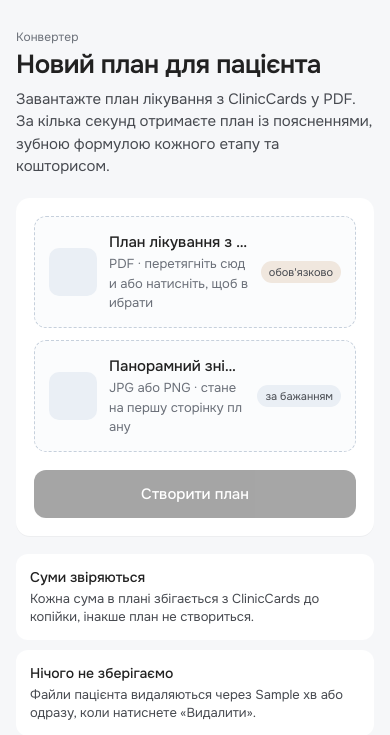
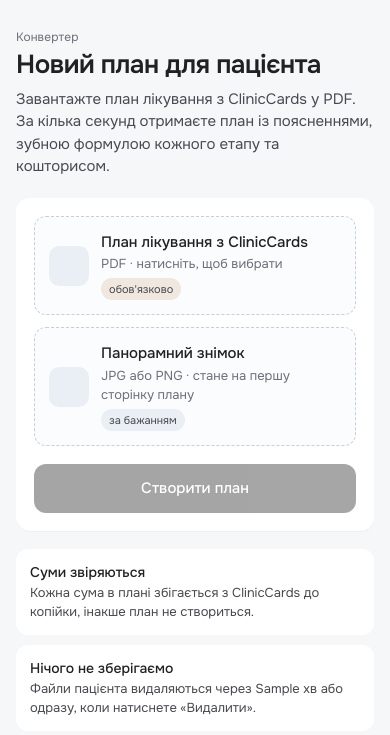
Before and after one commit to WKPDIO/frankolab-plan-converter, a Python web app: template web/templates/office.html.j2 in a window 390 px wide. Shown: the part 59-794 px from the top of the page. Run offline with Jinja, Linux system fonts and the light colour scheme; the template is opened without the code that fills it: most values are stand-ins (such as "Sample title", 1, 10 or a date in 2020).

Commit message:
Phone-friendly upload cards; pattern fills no longer trip the reader
- Office page on a phone: card titles and hints wrap by words (no letters
  cut off), the "required / optional" tag sits under the title, and the
  drag-and-drop hint is hidden on touch screens.
- Parser: a shape filled with a pattern (its colour comes as a name such
  as 'P23') is not mistaken for an RGB colour.

Co-Authored-By: Claude Opus 5.5 <noreply@anthropic.com>
Claude-Session: https://claude.ai/code/session_01FjyrVeYA6JoEvprbsH8vQR

```diff
--- a/web/static/app.css
+++ b/web/static/app.css
@@ -60,7 +60,8 @@ label.field { display: block; font-size: 13px; color: var(--graphite); margin: 0
 .drop .ic svg { width: 24px; height: 24px; }
 .drop > span:nth-of-type(2) { min-width: 0; }
 .drop b { display: block; font-weight: 500; font-size: 15px; overflow: hidden; text-overflow: ellipsis; white-space: nowrap; }
-.drop span.sub { display: block; font-size: 13px; color: var(--muted); margin-top: 1px; word-break: break-all; }
+.drop span.sub { display: block; font-size: 13px; color: var(--muted); margin-top: 1px; overflow-wrap: anywhere; }
+@media (hover: none) { .drop .desk { display: none; } }   /* a phone has nothing to drag */
 .drop .tag { font-size: 11px; padding: 3px 8px; border-radius: 99px; background: var(--ice); color: var(--graphite); white-space: nowrap; }
 .drop .tag.req { background: var(--linen); }
 .drop .clear { position: relative; z-index: 2; border: 0; background: none; color: var(--muted); font-size: 20px; line-height: 1; padding: 4px 6px; cursor: pointer; display: none; }
@@ -82,7 +83,10 @@ label.field { display: block; font-size: 13px; color: var(--graphite); margin: 0
 .facts { display: grid; grid-template-columns: repeat(3, 1fr); gap: 10px; margin-top: 18px; }
 .fact { padding: 14px; border-radius: 12px; background: var(--white); font-size: 13px; color: var(--graphite); line-height: 1.4; }
 .fact b { display: block; color: var(--ink); font-weight: 500; font-size: 14px; margin-bottom: 2px; }
-@media (max-width: 640px) { .facts { grid-template-columns: 1fr; } h1 { font-size: 26px; } .drop { padding: 14px; gap: 12px; } .card { padding: 18px; } }
+@media (max-width: 640px) { .facts { grid-template-columns: 1fr; } h1 { font-size: 26px; } .drop { padding: 14px; gap: 4px 12px; grid-template-columns: 40px minmax(0, 1fr) auto; }
+  .drop .ic { width: 40px; height: 40px; grid-row: 1 / span 2; } .drop > span:nth-of-type(2) { grid-column: 2; grid-row: 1; }
+  .drop b { white-space: normal; overflow-wrap: anywhere; } .drop .tag { grid-column: 2; grid-row: 2; justify-self: start; }
+  .drop .clear { grid-column: 3; grid-row: 1 / span 2; } .card { padding: 18px; } }
 
 /* loading overlay */
 .busy { position: fixed; inset: 0; background: rgba(246,247,249,.9); backdrop-filter: blur(3px); display: none; place-items: center; z-index: 20; }
--- a/web/static/app.js
+++ b/web/static/app.js
@@ -18,13 +18,13 @@
       var input = zone.querySelector('input[type="file"]');
       var name = zone.querySelector("[data-name]");
       var sub = zone.querySelector("[data-sub]");
-      var defName = name.textContent, defSub = sub.textContent;
+      var defName = name.textContent, defSub = sub.innerHTML;
 
       function show() {
         var f = input.files && input.files[0];
         zone.classList.toggle("has", !!f);
         name.textContent = f ? f.name : defName;
-        sub.textContent = f ? sizeText(f.size) : defSub;
+        if (f) sub.textContent = sizeText(f.size); else sub.innerHTML = defSub;
         refresh();
       }
       input.addEventListener("change", show);
--- a/web/templates/office.html.j2
+++ b/web/templates/office.html.j2
@@ -11,7 +11,7 @@
     <label class="drop" data-drop>
       <input type="file" name="plan" accept="application/pdf,.pdf" required>
       <span class="ic">{{ icon('doc') }}</span>
-      <span><b data-name>План лікування з ClinicCards</b><span class="sub" data-sub>PDF · перетягніть сюди або натисніть, щоб вибрати</span></span>
+      <span><b data-name>План лікування з ClinicCards</b><span class="sub" data-sub>PDF · <span class="desk">перетягніть сюди або </span>натисніть, щоб вибрати</span></span>
       <span class="tag req">обов'язково</span><button class="clear" type="button" aria-label="Прибрати файл" data-clear>×</button>
     </label>
     <label class="drop" data-drop>
```
Also changed, not shown: parse_clinicards.py (+11 -4 lines).
